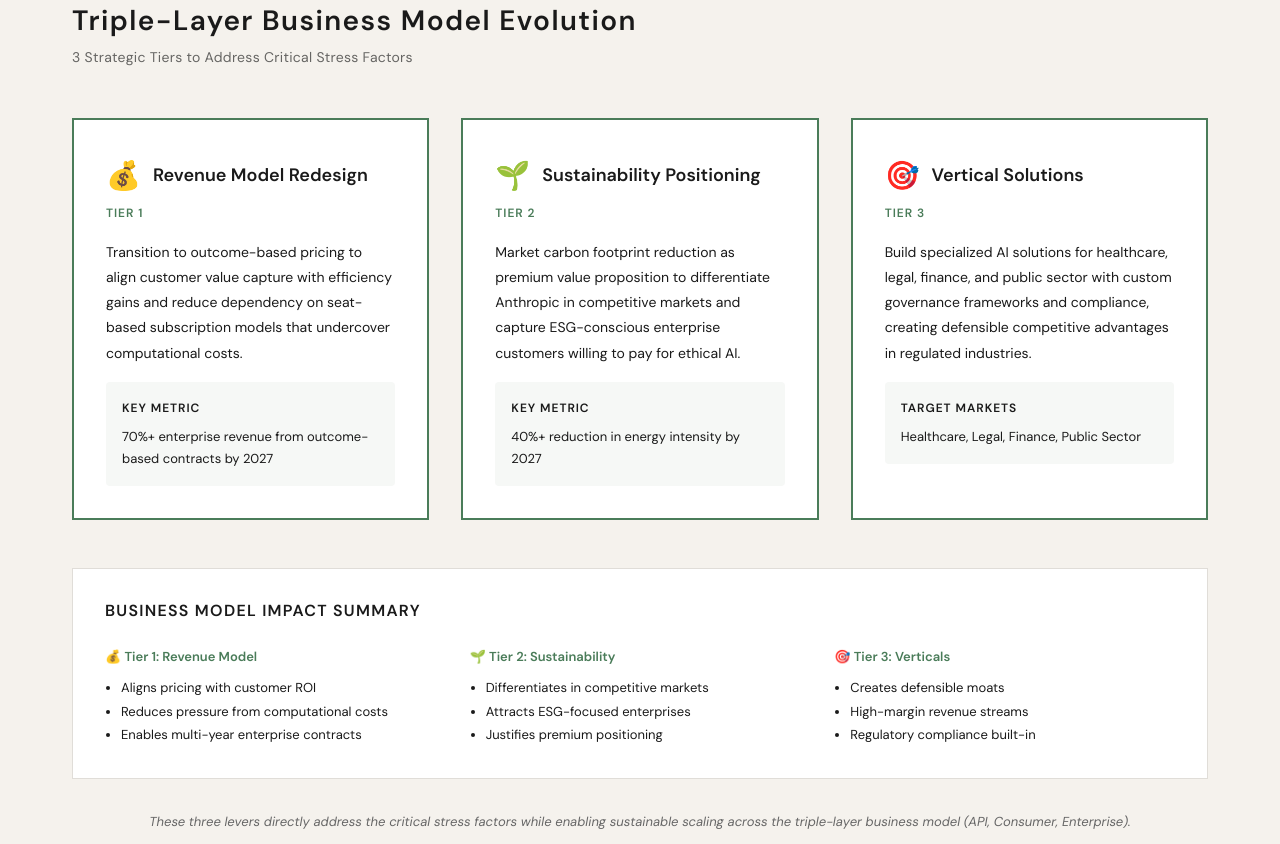
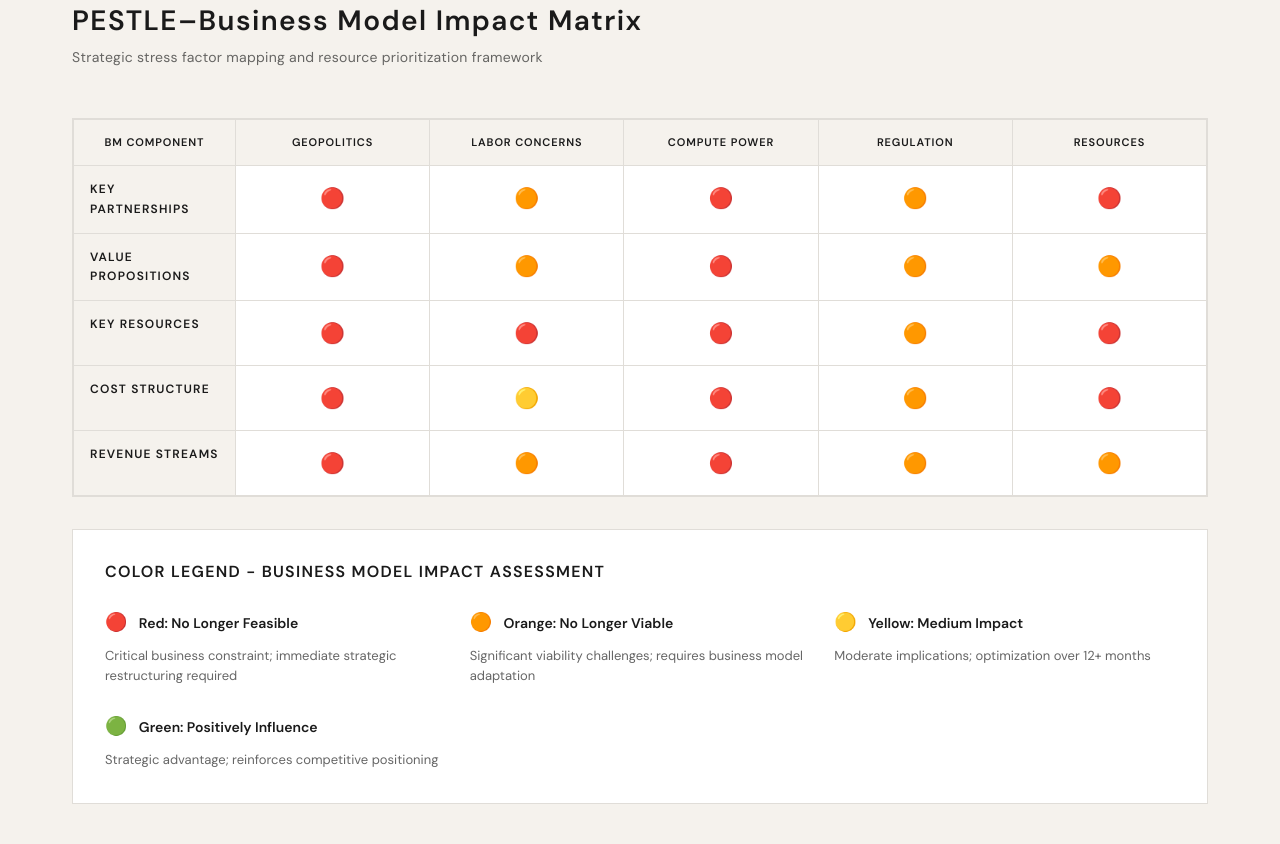
Before and after one commit to nikitaandreeveu-spec/nmb, a website: page index.html in a window 1280 px wide. Shown: the part 7796-8640 px from the top of the page. Drawn offline with Linux system fonts and the light colour scheme.

Commit message:
Restore heatmap to Section 8 with updated color legend and 3-tier business model below

```diff
--- a/index.html
+++ b/index.html
@@ -2050,15 +2050,88 @@
     </div>
   </section>
 
-  <!-- ═══ SECTION 8: TRIPLE-LAYER BUSINESS MODEL EVOLUTION ════════════════ -->
+  <!-- ═══ SECTION 8: PESTLE-BUSINESS MODEL IMPACT MATRIX ══════════════════ -->
   <section id="pestle-impact-matrix">
     <div class="page-wrapper">
       <div class="section-header">
-        <h2 class="section-title">Triple-Layer Business Model Evolution</h2>
-        <p class="section-subtitle">3 Strategic Tiers to Address Critical Stress Factors</p>
-      </div>
-
-      <div style="display: grid; grid-template-columns: repeat(auto-fit, minmax(300px, 1fr)); gap: 32px; margin-bottom: 48px;">
+        <h2 class="section-title">PESTLE–Business Model Impact Matrix</h2>
+        <p class="section-subtitle">Strategic stress factor mapping and resource prioritization framework</p>
+      </div>
+
+      <div class="matrix-wrapper">
+        <div class="matrix-table">
+          <div class="matrix-cell header">BM Component</div>
+          <div class="matrix-cell header">Geopolitics</div>
+          <div class="matrix-cell header">Labor Concerns</div>
+          <div class="matrix-cell header">Compute Power</div>
+          <div class="matrix-cell header">Regulation</div>
+          <div class="matrix-cell header">Resources</div>
+
+          <!-- Row 1: Key Partnerships -->
+          <div class="matrix-cell label">Key Partnerships</div>
+          <div class="matrix-cell critical">🔴</div>
+          <div class="matrix-cell high">🟠</div>
+          <div class="matrix-cell critical">🔴</div>
+          <div class="matrix-cell high">🟠</div>
+          <div class="matrix-cell critical">🔴</div>
+
+          <!-- Row 2: Value Propositions -->
+          <div class="matrix-cell label">Value Propositions</div>
+          <div class="matrix-cell critical">🔴</div>
+          <div class="matrix-cell high">🟠</div>
+          <div class="matrix-cell critical">🔴</div>
+          <div class="matrix-cell high">🟠</div>
+          <div class="matrix-cell high">🟠</div>
+
+          <!-- Row 3: Key Resources -->
+          <div class="matrix-cell label">Key Resources</div>
+          <div class="matrix-cell critical">🔴</div>
+          <div class="matrix-cell critical">🔴</div>
+          <div class="matrix-cell critical">🔴</div>
+          <div class="matrix-cell high">🟠</div>
+          <div class="matrix-cell critical">🔴</div>
+
+          <!-- Row 4: Cost Structure -->
+          <div class="matrix-cell label">Cost Structure</div>
+          <div class="matrix-cell critical">🔴</div>
+          <div class="matrix-cell medium">🟡</div>
+          <div class="matrix-cell critical">🔴</div>
+          <div class="matrix-cell high">🟠</div>
+          <div class="matrix-cell critical">🔴</div>
+
+          <!-- Row 5: Revenue Streams -->
+          <div class="matrix-cell label">Revenue Streams</div>
+          <div class="matrix-cell critical">🔴</div>
+          <div class="matrix-cell high">🟠</div>
+          <div class="matrix-cell critical">🔴</div>
+          <div class="matrix-cell high">🟠</div>
+          <div class="matrix-cell high">🟠</div>
+        </div>
+      </div>
+
+      <div style="padding: 32px; background-color: #FFFFFF; border: 1px solid var(--border); border-radius: 0; margin-bottom: 32px;">
+        <h4 class="card-heading" style="margin-bottom: 24px;">Color Legend - Business Model Impact Assessment</h4>
+        <div style="display: grid; grid-template-columns: repeat(auto-fit, minmax(250px, 1fr)); gap: 24px;">
+          <div>
+            <p style="font-size: 14px; font-weight: 600; margin-bottom: 8px;"><span style="font-size: 18px; margin-right: 8px;">🔴</span> Red: No Longer Feasible</p>
+            <p style="font-size: 13px; line-height: 1.6; color: #666;">Critical business constraint; immediate strategic restructuring required</p>
+          </div>
+          <div>
+            <p style="font-size: 14px; font-weight: 600; margin-bottom: 8px;"><span style="font-size: 18px; margin-right: 8px;">🟠</span> Orange: No Longer Viable</p>
+            <p style="font-size: 13px; line-height: 1.6; color: #666;">Significant viability challenges; requires business model adaptation</p>
+          </div>
+          <div>
+            <p style="font-size: 14px; font-weight: 600; margin-bottom: 8px;"><span style="font-size: 18px; margin-right: 8px;">🟡</span> Yellow: Medium Impact</p>
+            <p style="font-size: 13px; line-height: 1.6; color: #666;">Moderate implications; optimization over 12+ months</p>
+          </div>
+          <div>
+            <p style="font-size: 14px; font-weight: 600; margin-bottom: 8px;"><span style="font-size: 18px; margin-right: 8px;">🟢</span> Green: Positively Influence</p>
+            <p style="font-size: 13px; line-height: 1.6; color: #666;">Strategic advantage; reinforces competitive positioning</p>
+          </div>
+        </div>
+      </div>
+
+      <div style="display: grid; grid-template-columns: repeat(auto-fit, minmax(300px, 1fr)); gap: 32px; margin-top: 48px;">
         <!-- Tier 1 -->
         <div class="card" style="padding: 32px; background-color: #FFFFFF; border: 2px solid var(--accent-green);">
           <h3 style="font-size: 18px; font-weight: 600; margin-bottom: 4px; display: flex; align-items: center;">
@@ -2104,40 +2177,6 @@
           </div>
         </div>
       </div>
-
-      <div style="padding: 32px; background-color: #FFFFFF; border: 1px solid var(--border); border-radius: 0;">
-        <h4 class="card-heading" style="margin-bottom: 24px;">Business Model Impact Summary</h4>
-        <div style="display: grid; grid-template-columns: repeat(auto-fit, minmax(250px, 1fr)); gap: 24px; font-size: 13px;">
-          <div>
-            <p style="font-weight: 600; margin-bottom: 8px; color: var(--accent-green);">💰 Tier 1: Revenue Model</p>
-            <ul style="margin-left: 16px; line-height: 1.8;">
-              <li>Aligns pricing with customer ROI</li>
-              <li>Reduces pressure from computational costs</li>
-              <li>Enables multi-year enterprise contracts</li>
-            </ul>
-          </div>
-          <div>
-            <p style="font-weight: 600; margin-bottom: 8px; color: var(--accent-green);">🌱 Tier 2: Sustainability</p>
-            <ul style="margin-left: 16px; line-height: 1.8;">
-              <li>Differentiates in competitive markets</li>
-              <li>Attracts ESG-focused enterprises</li>
-              <li>Justifies premium positioning</li>
-            </ul>
-          </div>
-          <div>
-            <p style="font-weight: 600; margin-bottom: 8px; color: var(--accent-green);">🎯 Tier 3: Verticals</p>
-            <ul style="margin-left: 16px; line-height: 1.8;">
-              <li>Creates defensible moats</li>
-              <li>High-margin revenue streams</li>
-              <li>Regulatory compliance built-in</li>
-            </ul>
-          </div>
-        </div>
-      </div>
-
-      <p style="font-size: 13px; margin-top: 32px; font-style: italic; color: #666; text-align: center;">
-        These three levers directly address the critical stress factors while enabling sustainable scaling across the triple-layer business model (API, Consumer, Enterprise).
-      </p>
     </div>
   </section>
 
```
